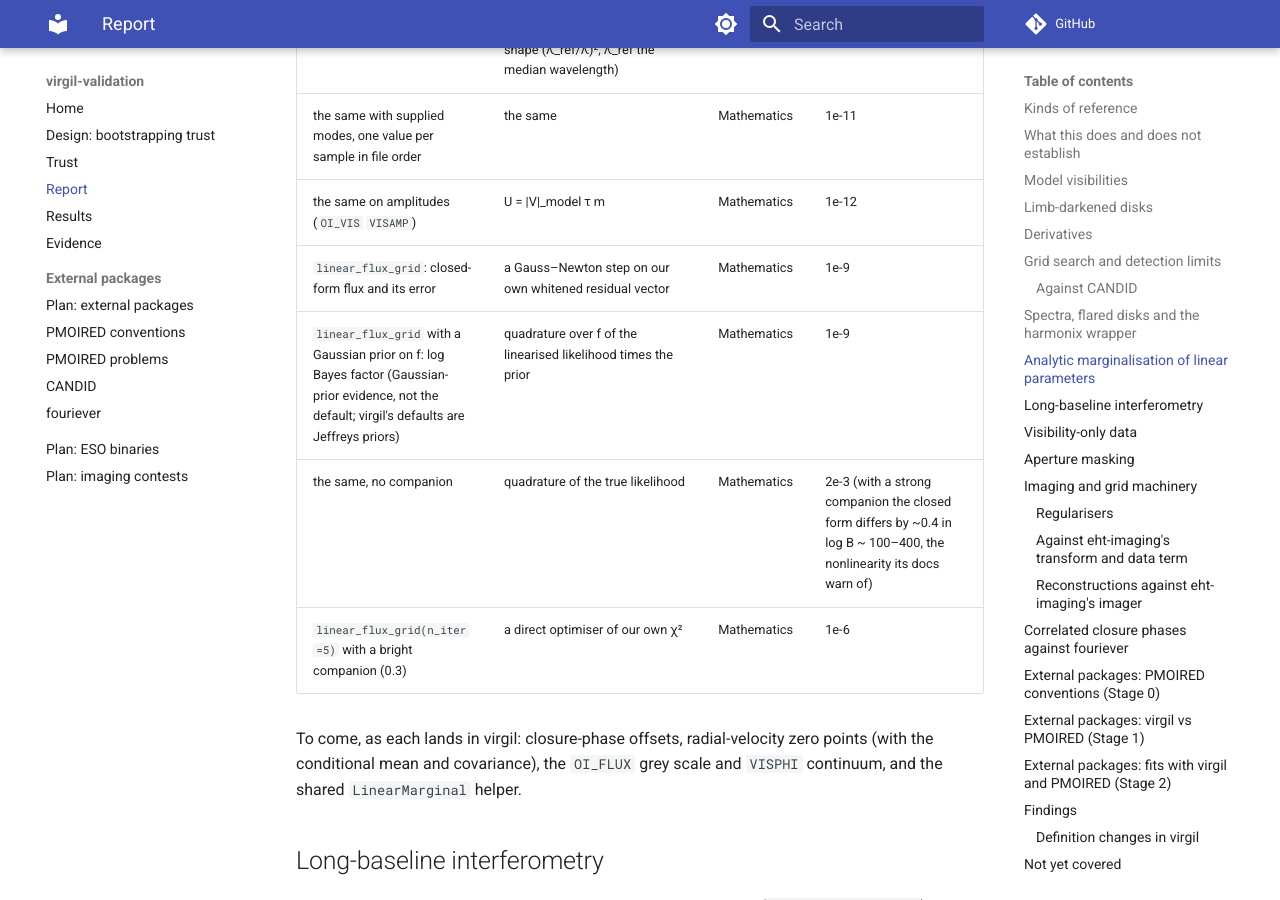
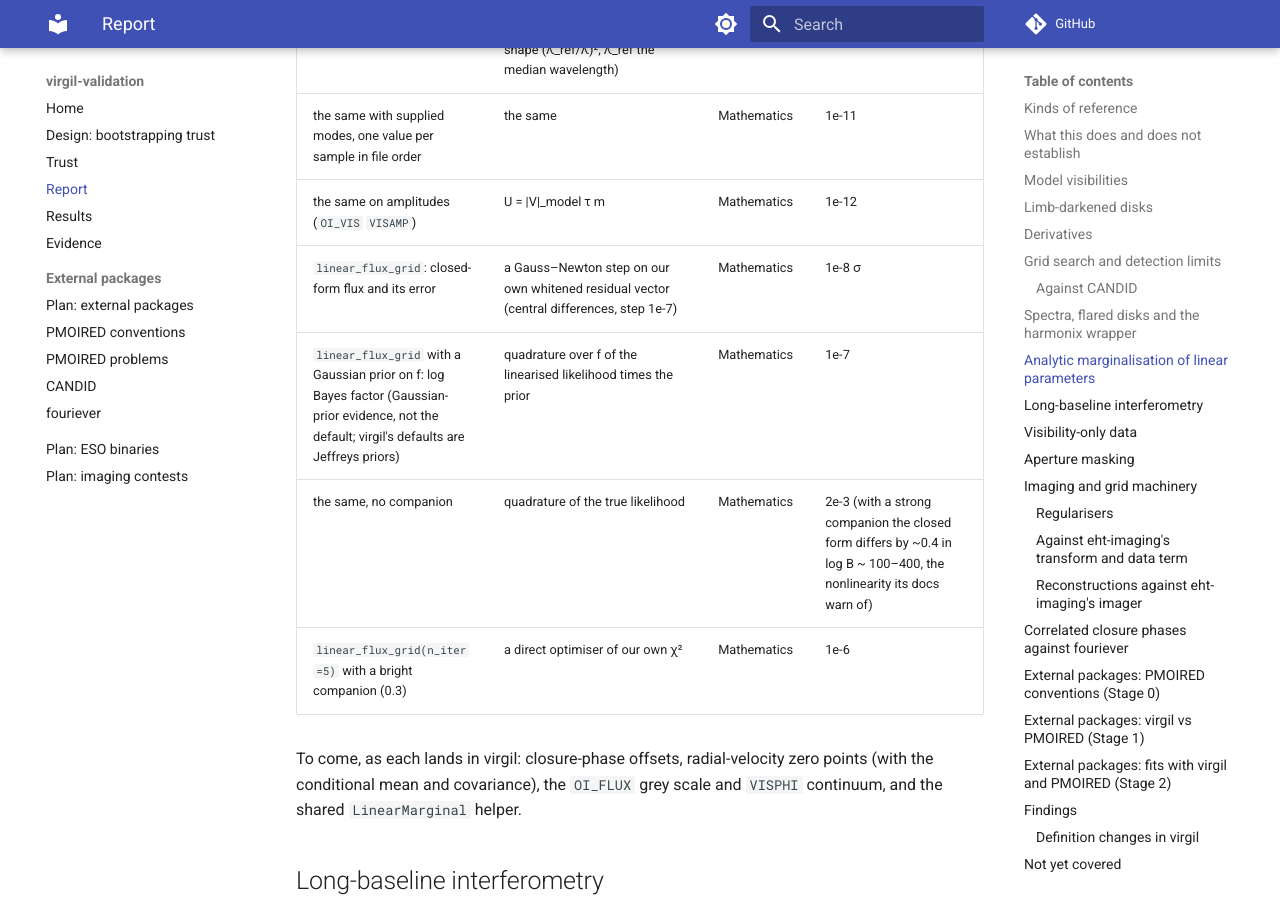
Before and after one commit to benjaminpope/virgil-validation, an MkDocs documentation site: the page built from docs/report.md, in a window 1280 px wide and 900 px high, scrolled down 8134 px. Built offline with MkDocs 1.6.1 and Material for MkDocs 9.7.7, drawn with Linux system fonts in a browser that asks for light colours; comment, search, counter and statistics services are not loaded.

Commit message:
Address review: credit model_loglike, report measured precision, 'nearly linear'
Co-Authored-By: Claude Opus 5.5 <noreply@anthropic.com>

```diff
--- a/docs/report.md
+++ b/docs/report.md
@@ -181,8 +181,8 @@ integration.
 | `OIData.with_gains`: telescope, baseline and chromatic groups, alone and together, four UTs, V² | Δ log-likelihood = log 𝒩(r; 0, D + UUᵀ) − log 𝒩(r; 0, D), with U = 2V²_model τ m and the modes as documented (chromatic shape (λ_ref/λ)², λ_ref the median wavelength) | Mathematics | 1e-12 |
 | the same with supplied modes, one value per sample in file order | the same | Mathematics | 1e-11 |
 | the same on amplitudes (`OI_VIS` `VISAMP`) | U = \|V\|_model τ m | Mathematics | 1e-12 |
-| `linear_flux_grid`: closed-form flux and its error | a Gauss–Newton step on our own whitened residual vector | Mathematics | 1e-9 |
-| `linear_flux_grid` with a Gaussian prior on f: log Bayes factor (Gaussian-prior evidence, not the default; virgil's defaults are Jeffreys priors) | quadrature over f of the linearised likelihood times the prior | Mathematics | 1e-9 |
+| `linear_flux_grid`: closed-form flux and its error | a Gauss–Newton step on our own whitened residual vector (central differences, step 1e-7) | Mathematics | 1e-8 σ |
+| `linear_flux_grid` with a Gaussian prior on f: log Bayes factor (Gaussian-prior evidence, not the default; virgil's defaults are Jeffreys priors) | quadrature over f of the linearised likelihood times the prior | Mathematics | 1e-7 |
 | the same, no companion | quadrature of the true likelihood | Mathematics | 2e-3 (with a strong companion the closed form differs by ~0.4 in log B ~ 100–400, the nonlinearity its docs warn of) |
 | `linear_flux_grid(n_iter=5)` with a bright companion (0.3) | a direct optimiser of our own χ² | Mathematics | 1e-6 |
 
```
Also changed, not shown: README.md (+1 -1 lines), 1 other file.
